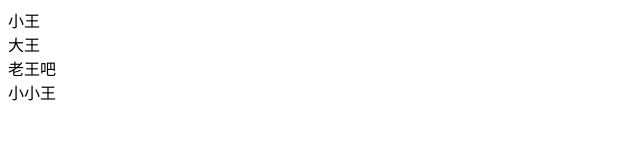
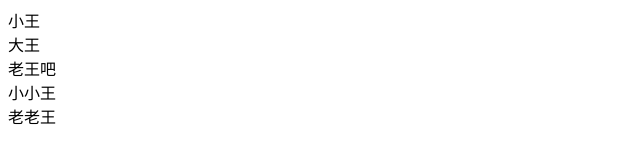
Before and after one commit to lanerdexiaoxiannv/myfirst, a plain HTML site: page index.html in a window 1280 px wide. Shown: the full height of the page, 0-640 px from the left. Drawn offline with Linux system fonts and the light colour scheme.

Commit message:
老老王

```diff
--- a/index.html
+++ b/index.html
@@ -13,5 +13,7 @@
   <div>老王吧</div>
 
   <div>小小王</div>
+
+  <div>老老王</div>
 </body>
 </html>
```
